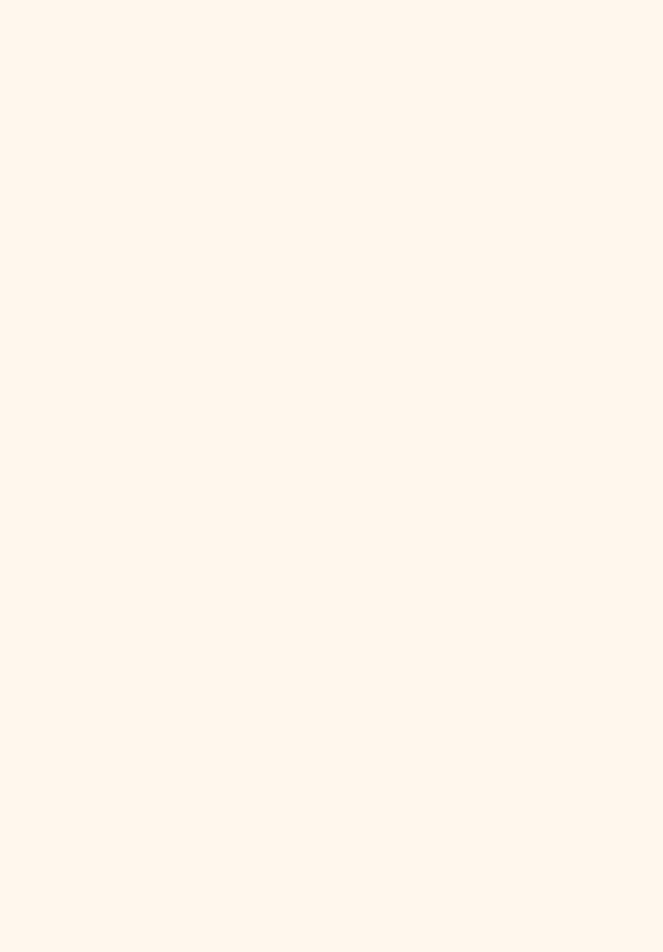
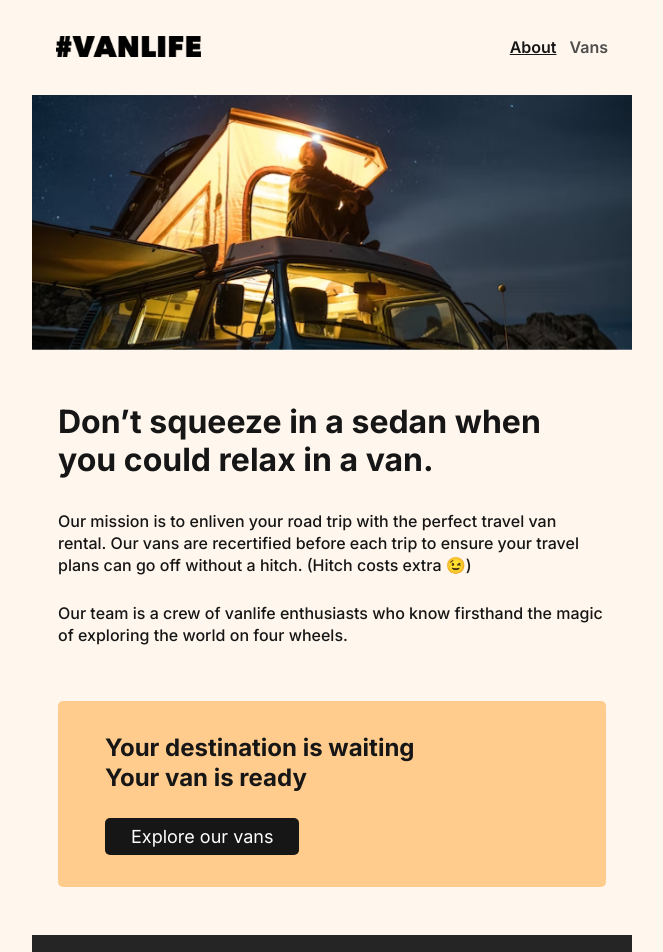
Before and after one commit to donnyjb06/van-life, a React (Vite) app: page /about in a window 1280 px wide. Before the commit this address had no page. Shown: the top 952 px of the page, without its empty margins (308-971 px from the left). Before the commit the page ends 800 px from the top, so only its background shows below. Built offline with nearby package versions, Linux system fonts and the light colour scheme.

Commit message:
Feat(About Page): Implement & style about page

```diff
--- a/src/App.tsx
+++ b/src/App.tsx
@@ -1,12 +1,13 @@
-import React from "react";
 import { BrowserRouter, Routes, Route } from "react-router-dom";
 import Home from "./routes/Home";
+import About from "./routes/About/About";
 
 function App() {
 	return (
 		<BrowserRouter>
 			<Routes>
 				<Route path="" element={<Home />} />
+				<Route path="/about" element={<About />} />
 			</Routes>
 		</BrowserRouter>
 	);
--- /dev/null
+++ b/src/components/Card/Card.module.scss
@@ -0,0 +1,22 @@
+.card {
+  display: flex;
+  flex-direction: column;
+  align-items: start;
+  padding: 3.2rem 4.7rem;
+  border-radius: 5px;
+  background-color: #FFCC8D;
+  width: 100%;
+
+  &__top,
+  &__bottom {
+    font-size: clamp(1.6rem, 2.4vw, 2.4rem);
+    font-weight: 700;
+    line-height: 1.25;
+  }
+
+  .card__button {
+    background-color: #161616;
+    color: #FFF;
+    margin-top: 2.5rem;
+  }
+}
--- /dev/null
+++ b/src/components/Card/Card.tsx
@@ -0,0 +1,23 @@
+import { FC } from "react";
+import styles from "./Card.module.scss";
+import Button from "@components/Button/Button";
+
+interface CardProps {
+  topText: string;
+  bottomText: string;
+  btnClass: string;
+  btnText: string;
+  btnOnClick: () => void;
+}
+
+const Card: FC<CardProps> = ({ topText, bottomText, btnClass, btnText, btnOnClick }) => {
+  return (
+    <div className={styles.card}>
+      <p className={styles.card__top}>{topText}</p>
+      <p className={styles.card__bottom}>{bottomText}</p>
+      <Button className={styles.card__button} onClick={btnOnClick}>{btnText}</Button>
+    </div>
+  )
+}
+
+export default Card;
--- /dev/null
+++ b/src/routes/About/About.scss
@@ -0,0 +1,32 @@
+.main {
+  margin-block: 53px 48px;
+  padding-inline: 26px;
+  display: flex;
+  flex-direction: column;
+  align-items: center;
+  gap: 55px;
+  color: #161616;
+
+  .main__content {
+    display: flex;
+    flex-direction: column;
+
+    .main__title {
+      font-size: 3.2rem;
+      font-weight: 700;
+      line-height: 1.1875;
+      margin-block-end: 3.1rem;
+    }
+
+    .main__mission {
+      margin-block-end: 2.6rem;
+    }
+
+    .main__mission,
+    .main__text {
+      font-size: 1.6rem;
+      font-weight: 500;
+      line-height: 1.375;
+    }
+  }
+}
--- /dev/null
+++ b/src/routes/About/About.tsx
@@ -0,0 +1,47 @@
+import Header from "@components/Header/Header";
+import NavBarComponent from "@components/NavBar/index";
+import logo from "../../assets/vanlife-logo.svg";
+import aboutImage from "../../assets/about-banner.jpg";
+import Footer from "@components/Footer/Footer";
+import "./About.scss";
+import Card from "@components/Card/Card";
+
+const About = () => {
+	return (
+		<>
+			<Header logo={logo}>
+				<NavBarComponent>
+					<NavBarComponent.Link href="/about">About</NavBarComponent.Link>
+					<NavBarComponent.Link href="/vans">Vans</NavBarComponent.Link>
+				</NavBarComponent>
+			</Header>
+			<img src={aboutImage} className="banner-image" alt="About" />
+			<main className="main">
+				<div className="main__content">
+					<h1 className="main__title">
+						Don’t squeeze in a sedan when you could relax in a van.
+					</h1>
+					<p className="main__mission">
+						Our mission is to enliven your road trip with the perfect travel van
+						rental. Our vans are recertified before each trip to ensure your
+						travel plans can go off without a hitch. (Hitch costs extra 😉)
+					</p>
+					<p className="main__text">
+						Our team is a crew of vanlife enthusiasts who know firsthand the
+						magic of exploring the world on four wheels.
+					</p>
+				</div>
+				<Card
+					topText="Your destination is waiting"
+					bottomText="Your van is ready"
+					btnClass="card__button"
+					btnText="Explore our vans"
+					btnOnClick={() => {}}
+				/>
+			</main>
+			<Footer />
+		</>
+	);
+};
+
+export default About;
```
Also changed, not shown: src/assets/about-banner.jpg (added).
